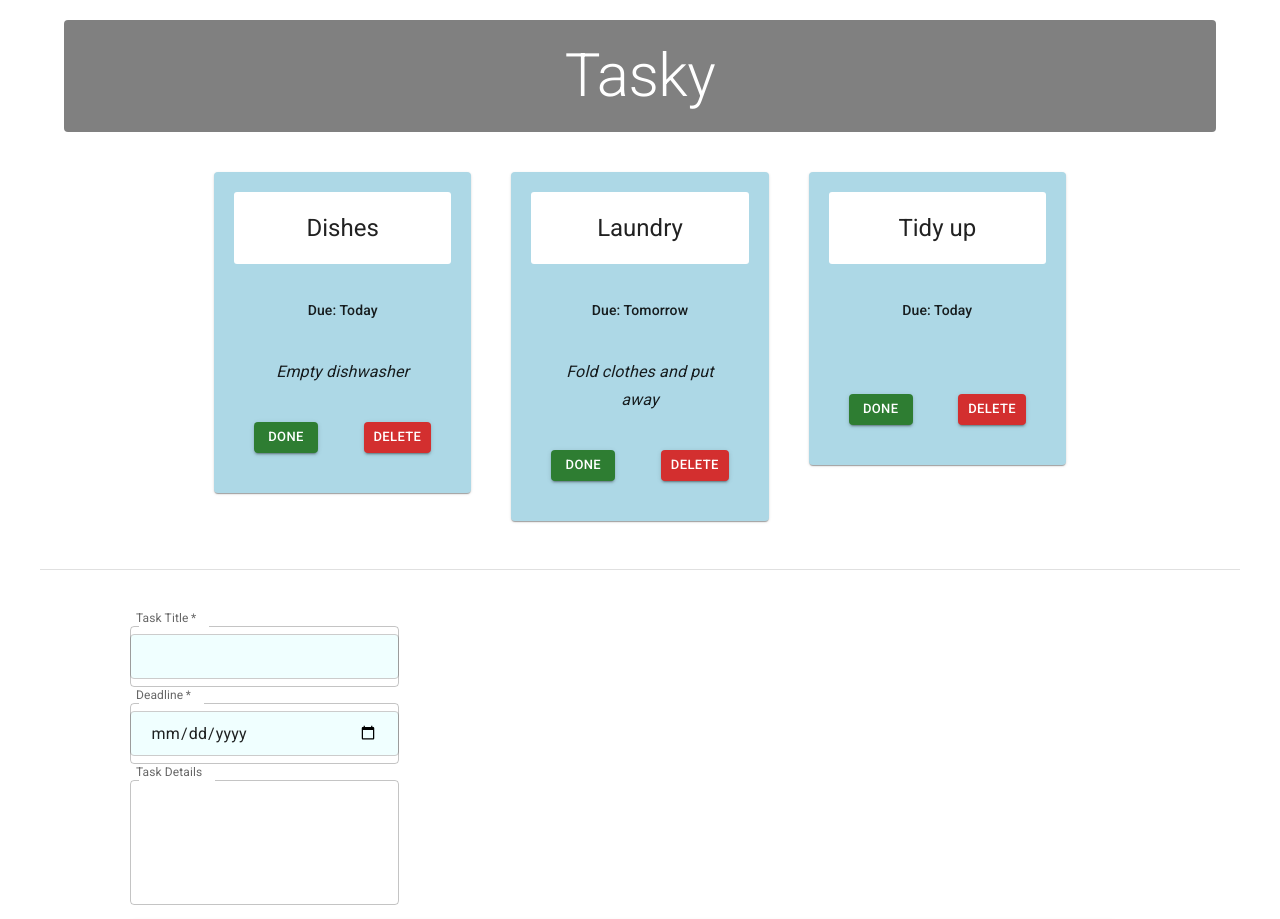
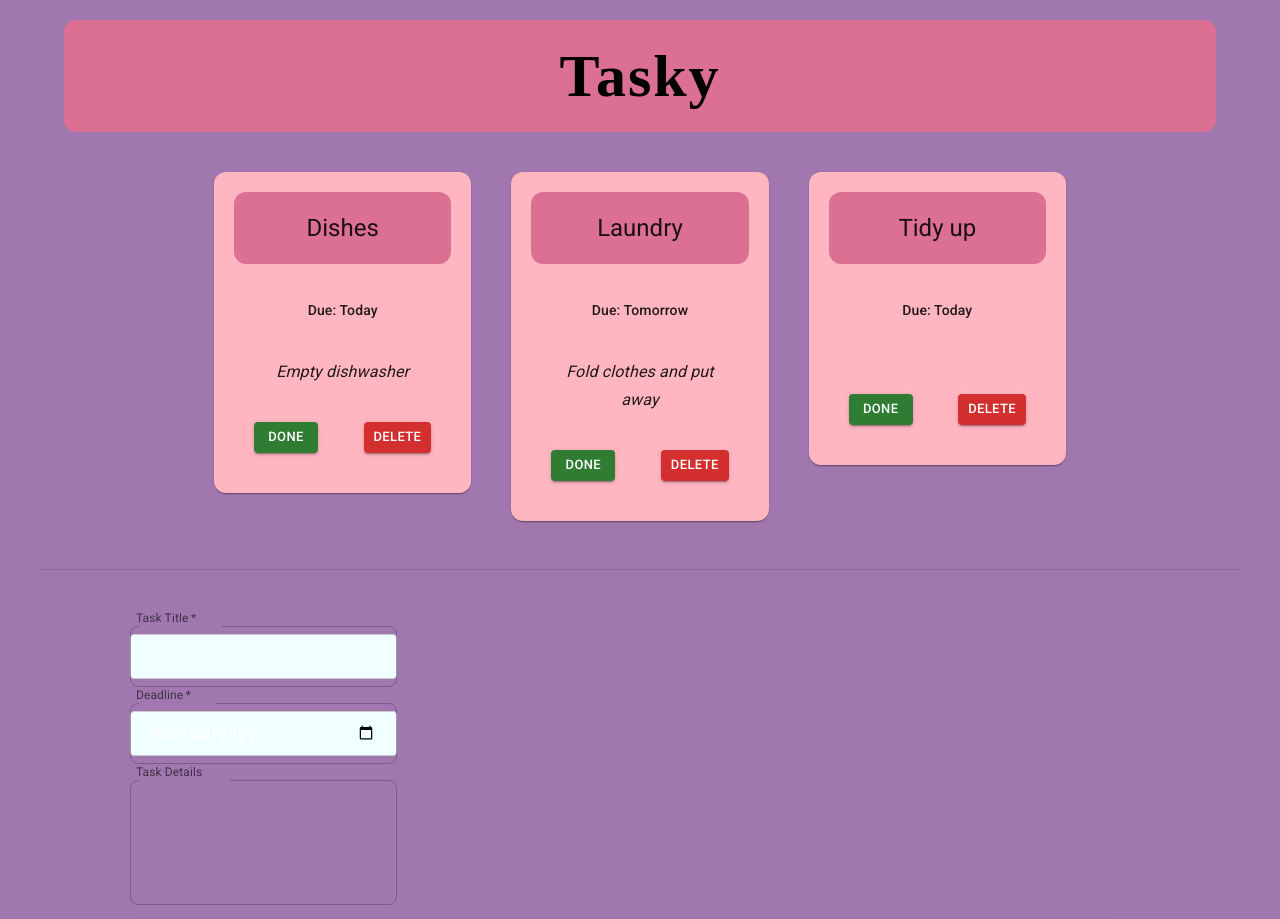
Before and after one commit to Hassan-Algharrash/react-basics-labs, a React (Vite) app in the folder tasky/: page / in a window 1280 px wide. Shown: the top 919 px of the page. Built offline with nearby package versions, Linux system fonts and the light colour scheme.

Commit message:
Tasky Lab 3 exercise to change tasky's look

```diff
--- a/tasky/src/App.css
+++ b/tasky/src/App.css
@@ -2,6 +2,7 @@ body {
   font-family: Inter, system-ui, Avenir, Helvetica, Arial, sans-serif;
   line-height: 1.5;
   font-weight: 400;
+  background-color: rgb(160, 120, 175);
 }
 
 /* h1 {
--- a/tasky/src/App.jsx
+++ b/tasky/src/App.jsx
@@ -89,12 +89,15 @@ function App() {
     align="center"
     gutterBottom
     sx={{
-      backgroundColor: 'gray',
+      backgroundColor: '#db7093',
       textAlign: 'center',
-      color: 'white',
+      color: 'black',
       padding: '20px',
       margin: '20px 0 40px 0',
-      borderRadius: '4px'
+      borderRadius: '12px',
+      fontFamily: 'Copperplate ',
+      fontWeight: 'bold',
+      letterSpacing: '2px'
     }}
   >
     Tasky
@@ -125,7 +128,9 @@ function App() {
     ))}
   </Grid>
 </Container>
-{/* End Task Card Grid */}{/* Footer - Add Task Form */}
+{/* End Task Card Grid */}
+
+{/* Footer - Add Task Form */}
 <Container
   component="footer"
   sx={{
--- a/tasky/src/components/Form.jsx
+++ b/tasky/src/components/Form.jsx
@@ -9,7 +9,14 @@ const AddTaskForm = (props) => {
   <Box
   component="form"
   sx={{
-    '& .MuiOutlinedInput-root': { m: 1, width: '30ch' },
+    '& .MuiOutlinedInput-root': { m: 1,
+       width: '30ch',
+       borderColor: '#db7093',
+        color: 'white',
+        fontWeight: 'bold',
+        fontFamily: 'Copperplate, sans-serif',
+        borderRadius: '8px',
+        letterSpacing: '1px',},
   }}
   onSubmit={props.submit}
 >
@@ -21,6 +28,7 @@ const AddTaskForm = (props) => {
       label="Task Title"
       slotProps={{ inputLabel: { shrink: true } }}
       onChange={(event) => props.change(event)}
+
     />
   </div>
 
@@ -55,7 +63,13 @@ const AddTaskForm = (props) => {
       sx={{
         m: 1,
         p: 1,
-        width: '95%'
+        width: '95%',
+        backgroundColor: '#db7093',
+        color: 'white',
+        fontWeight: 'bold',
+        fontFamily: 'Copperplate, sans-serif',
+        borderRadius: '8px',
+        letterSpacing: '1px',
       }}
     >
       Add Task
--- a/tasky/src/components/Task.jsx
+++ b/tasky/src/components/Task.jsx
@@ -18,15 +18,16 @@ const Task = (props) => {
 >
   <Card
     sx={{
-      backgroundColor: props.done ? 'lightgrey' : 'lightblue',
-      padding: '20px'
+      backgroundColor: props.done ? 'lightgrey' : 'lightpink',
+      padding: '20px',
+      borderRadius: '12px',
     }}
   >
     <CardHeader
       title={props.title}
       sx={{
-        backgroundColor: 'white',
-        borderRadius: '3px',
+        backgroundColor: '#db7093',
+        borderRadius: '12px',
         padding: '20px',
         textAlign: 'center'
       }}
```
